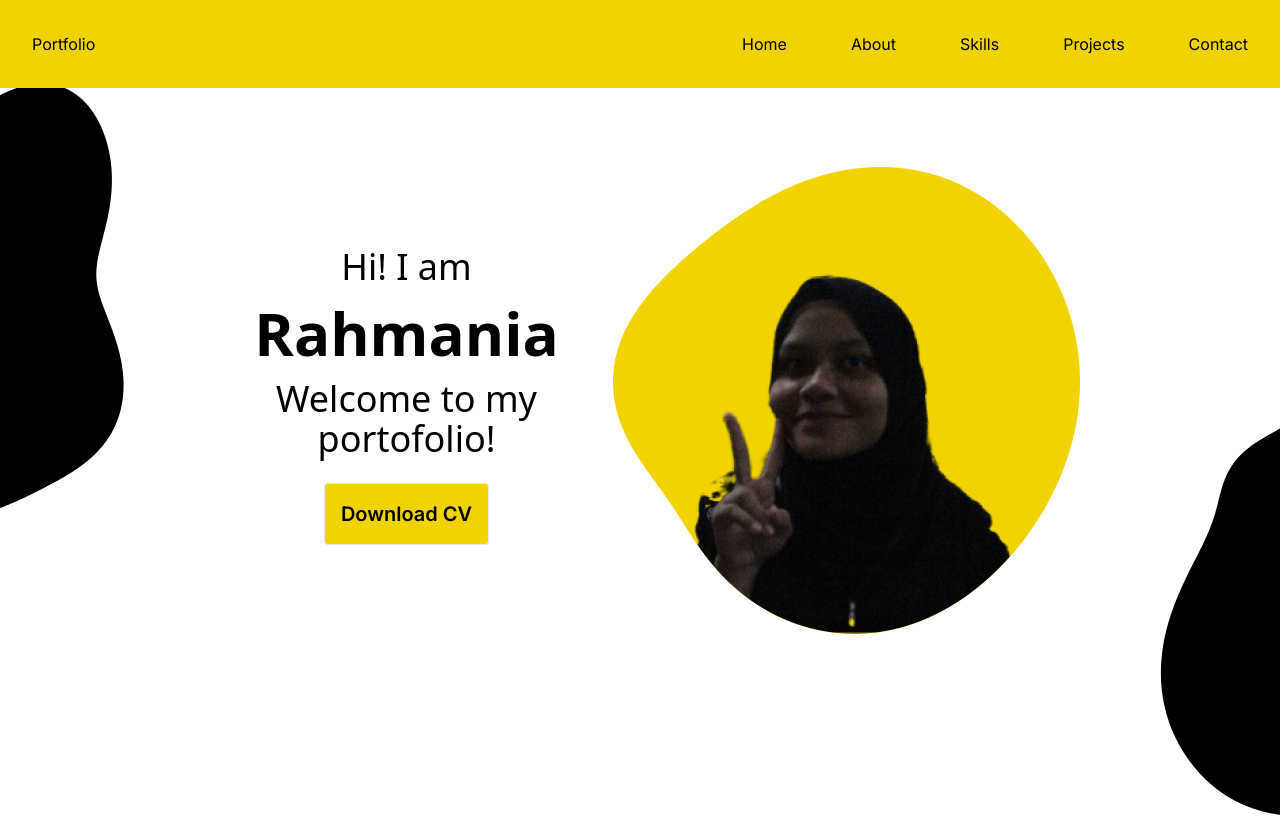
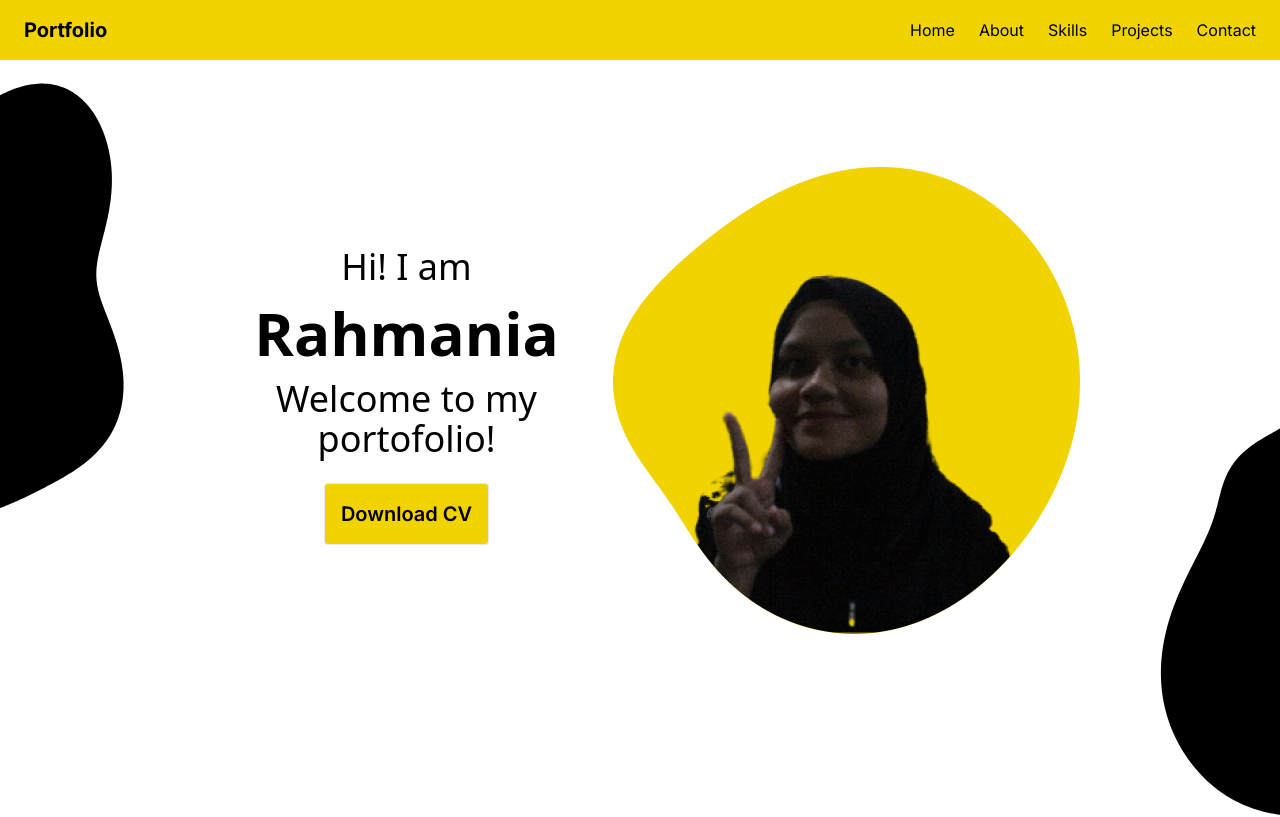
Before and after one commit to Rahmaniatok/Portfolio-Rahmania, a Next.js app: page / in a window 1280 px wide. Shown: the top 817 px of the page. Built offline with nearby package versions, Linux system fonts and the light colour scheme.

Commit message:
Navbar Responsif

```diff
--- a/app/Navbar.tsx
+++ b/app/Navbar.tsx
@@ -1,16 +1,51 @@
+'use client';
+
 import Link from "next/link";
+import { useState } from "react";
+import { Menu, X } from "lucide-react";
 
-export default function Navbar (){
-    return(
-    <div className="flex justify-between fixed top-0 bg-[#F1D302] w-screen z-10">
-        <h1 className="p-8">Portfolio</h1>
-        <div className="flex flex-row-reversed ">
-            <Link className="p-8 hover:text-white" href={"#home"}>Home</Link>
-            <Link className="p-8 hover:text-white" href={"#about"}>About</Link>
-            <Link className="p-8 hover:text-white" href={"#skills"}>Skills</Link>
-            <Link className="p-8 hover:text-white" href={"#projects"}>Projects</Link>
-            <Link className="p-8 hover:text-white" href={"#contact"}>Contact</Link>
+export default function Navbar() {
+  const [isOpen, setIsOpen] = useState(false);
+
+  const toggleMenu = () => setIsOpen(!isOpen);
+
+  return (
+    <nav className="fixed top-0 w-full bg-[#F1D302] z-10">
+      <div className="flex justify-between items-center px-6 py-4">
+        <h1 className="text-xl font-bold">Portfolio</h1>
+
+        {/* Hamburger icon (only visible on mobile) */}
+        <div className="md:hidden">
+          <button onClick={toggleMenu}>
+            {isOpen ? <X className="w-6 h-6" /> : <Menu className="w-6 h-6" />}
+          </button>
         </div>
-    </div>
-    )
+
+        {/* Menu - Desktop */}
+        <div className="hidden md:flex space-x-6">
+          <NavLinks />
+        </div>
+      </div>
+
+      {/* Mobile menu */}
+      {isOpen && (
+        <div className="md:hidden flex flex-col items-center bg-[#F1D302] space-y-4 pb-4">
+          <NavLinks onClick={() => setIsOpen(false)} />
+        </div>
+      )}
+    </nav>
+  );
 }
+
+function NavLinks({ onClick }) {
+  const classes = "hover:text-white transition duration-300";
+  return (
+    <>
+      <Link className={classes} href="#home" onClick={onClick}>Home</Link>
+      <Link className={classes} href="#about" onClick={onClick}>About</Link>
+      <Link className={classes} href="#skills" onClick={onClick}>Skills</Link>
+      <Link className={classes} href="#projects" onClick={onClick}>Projects</Link>
+      <Link className={classes} href="#contact" onClick={onClick}>Contact</Link>
+    </>
+  );
+}
```
